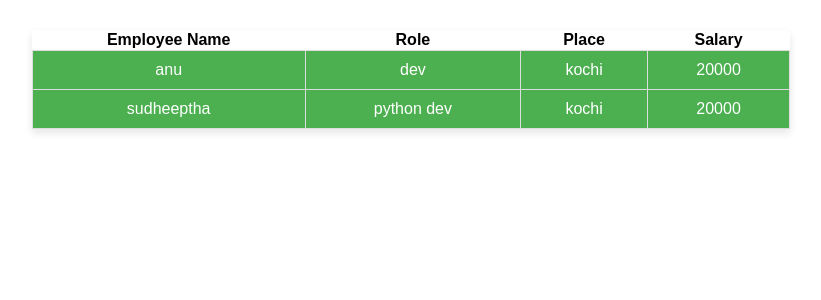
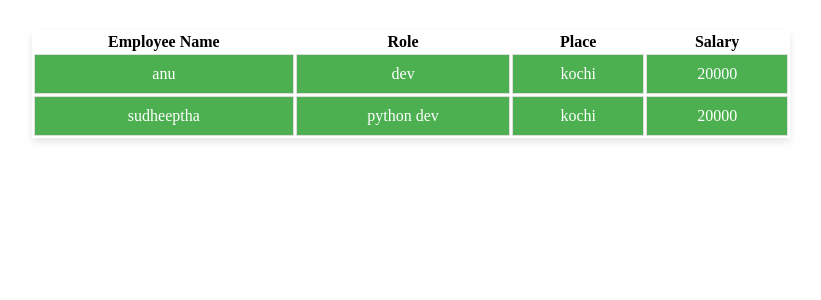
Before and after one commit to Sarishatk/Employee_crm, a Django app: page /employeelist/ in a window 1280 px wide. Shown: the top 300 px of the page, without its empty margins (229-1050 px from the left). Run offline with Django 5.2, Linux system fonts and the light colour scheme; data comes from the database, SQL or seed files in the repository; both versions use the stored data as it was after the commit.

Commit message:
next commit

```diff
--- a/crm/templates/employee_list.html
+++ b/crm/templates/employee_list.html
@@ -8,7 +8,7 @@
 </head>
 
 <body>
-    <table  style="width: 60%; border-collapse: collapse; margin: 30px auto; font-family: Arial, sans-serif; font-size: 16px; box-shadow: 0 4px 8px rgba(0,0,0,0.1);">
+    <table  style="width: 60%; margin: 30px auto; sans-serif; font-size: 16px; box-shadow: 0 4px 8px rgba(0,0,0,0.1);">
         <th>Employee Name</th>
         <th>Role</th>
         <th>Place</th>
```
Also changed, not shown: db.sqlite3.
